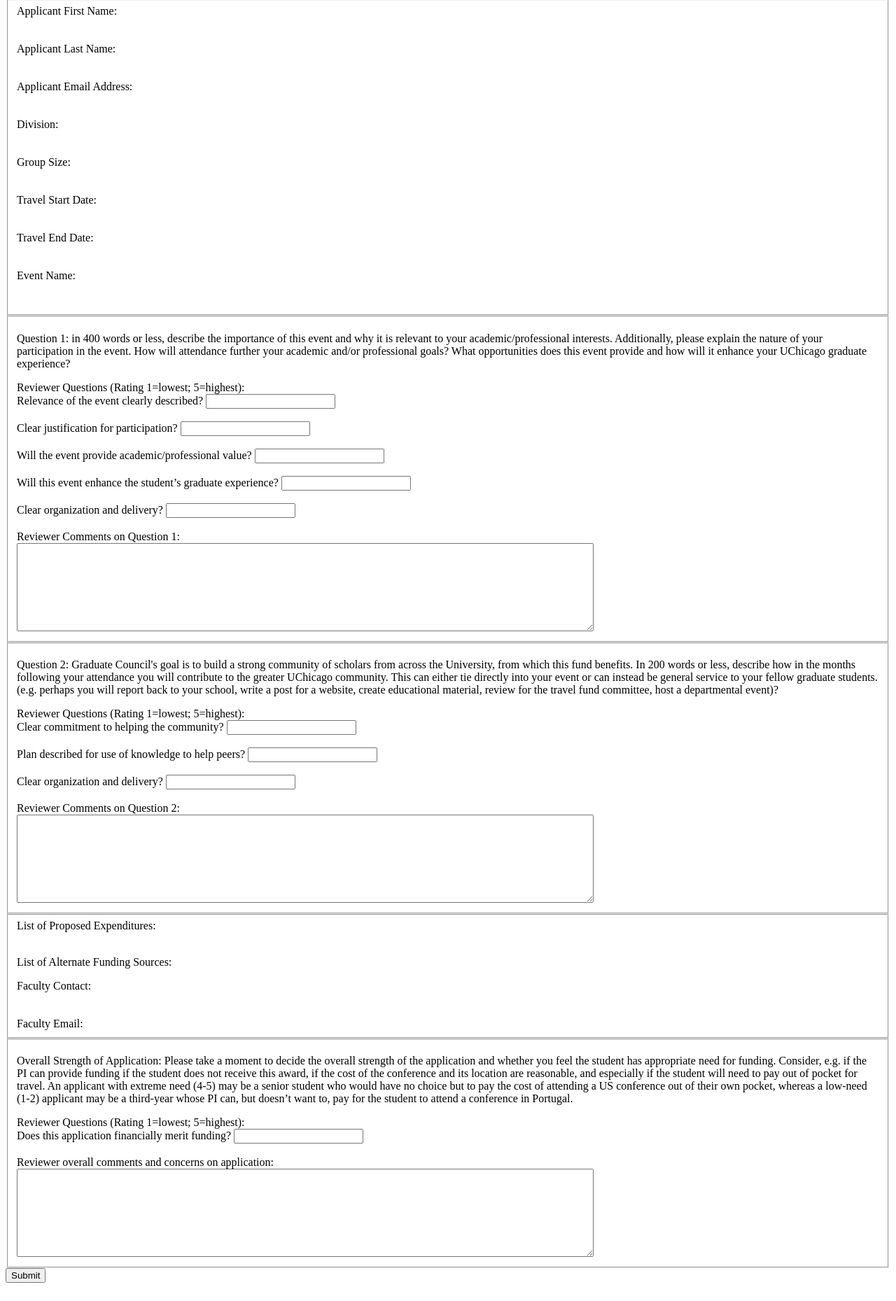
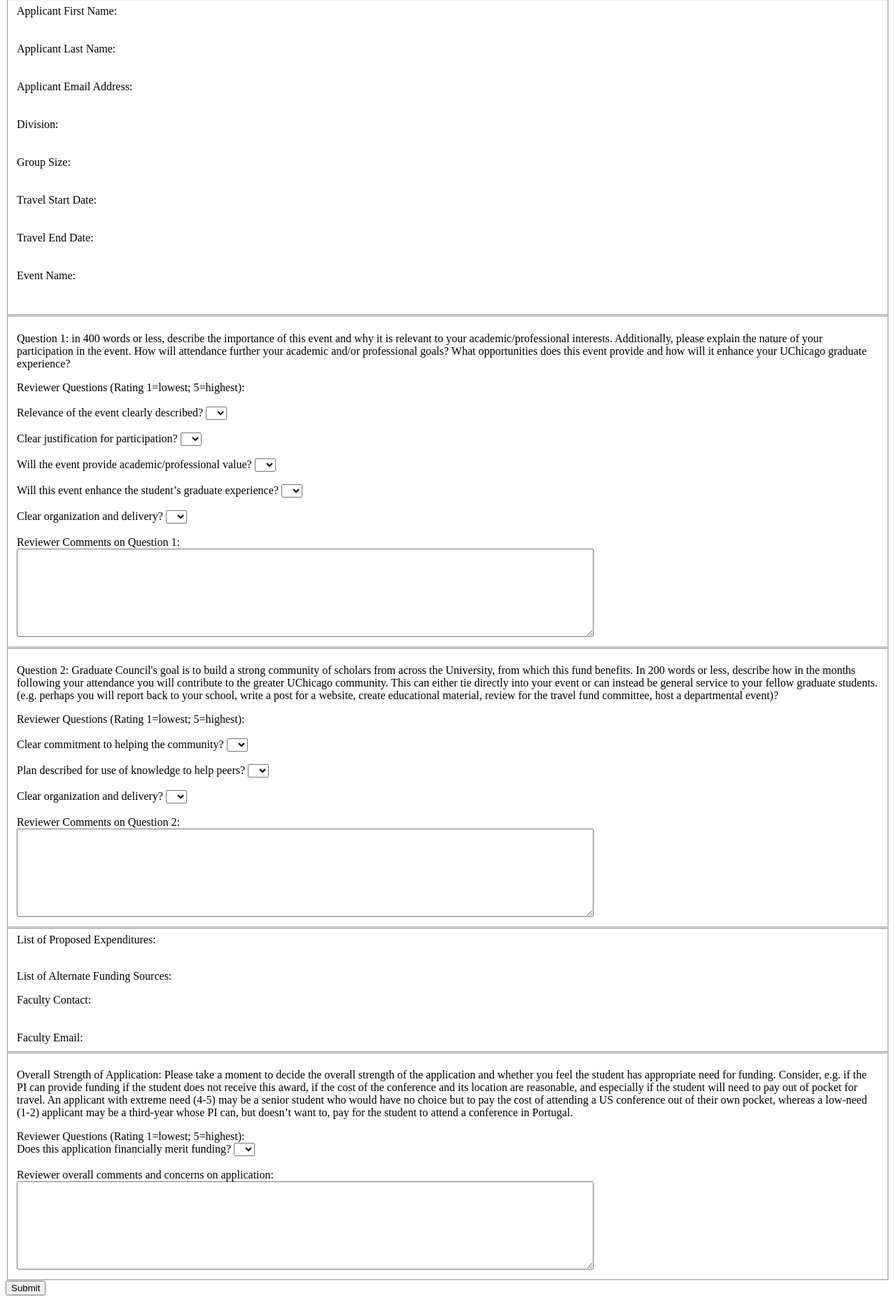
Before and after one commit to siyoungbyun/gc-travel-parser, a Flask app: template gctravelparser/templates/review_basic.html in a window 1280 px wide. Shown: the part 214-2073 px from the top of the page at 70% size. Before the commit the page ends 2047 px from the top, so only its background shows below. Run offline with Flask 2, Linux system fonts and the light colour scheme; the template is opened without the code that fills it, so the values that code supplies are empty.

Commit message:
Use dropdowns

```diff
--- a/gctravelparser/templates/review_basic.html
+++ b/gctravelparser/templates/review_basic.html
@@ -45,19 +45,60 @@
         <p>
             {{importance}}
         </p>
-        Reviewer Questions (Rating 1=lowest; 5=highest):<br>
+        Reviewer Questions (Rating 1=lowest; 5=highest):<br><br>
+
         Relevance of the event clearly described?
-        <input type="text" name="event-relevance"><br><br>
+        <select name="event-relevance">
+            <option value="">  </option>
+            <option value="5"> 5 </option>
+            <option value="4"> 4 </option>
+            <option value="3"> 3 </option>
+            <option value="2"> 2 </option>
+            <option value="1"> 1 </option>
+        </select><br><br>
+
         Clear justification for participation?
-        <input type="text" name="participation-justification"><br><br>
+        <select name="participation-justification">
+            <option value="">  </option>
+            <option value="5"> 5 </option>
+            <option value="4"> 4 </option>
+            <option value="3"> 3 </option>
+            <option value="2"> 2 </option>
+            <option value="1"> 1 </option>
+        </select><br><br>
+
         Will the event provide academic/professional value?
-        <input type="text" name="academic-value"><br><br>
+        <select name="academic-value">
+            <option value="">  </option>
+            <option value="5"> 5 </option>
+            <option value="4"> 4 </option>
+            <option value="3"> 3 </option>
+            <option value="2"> 2 </option>
+            <option value="1"> 1 </option>
+        </select><br><br>
+
         Will this event enhance the student’s graduate experience?
-        <input type="text" name="graduate-experience"><br><br>
+        <select name="graduate-experience">
+            <option value="">  </option>
+            <option value="5"> 5 </option>
+            <option value="4"> 4 </option>
+            <option value="3"> 3 </option>
+            <option value="2"> 2 </option>
+            <option value="1"> 1 </option>
+        </select><br><br>
+
         Clear organization and delivery?
-        <input type="text" name="clear-organization"><br><br>
+        <select name="importance-clear-organization">
+            <option value="">  </option>
+            <option value="5"> 5 </option>
+            <option value="4"> 4 </option>
+            <option value="3"> 3 </option>
+            <option value="2"> 2 </option>
+            <option value="1"> 1 </option>
+        </select><br><br>
+
         Reviewer Comments on Question 1:<br>
-        <textarea rows="8" cols="100" name="question-1-comments"></textarea>
+        <textarea rows="8" cols="100" name="importance-comments"></textarea>
     </fieldset>
 
     <fieldset>
@@ -70,15 +111,39 @@
         <p>
             {{contribution}}
         </p>
-        Reviewer Questions (Rating 1=lowest; 5=highest):<br>
+        Reviewer Questions (Rating 1=lowest; 5=highest):<br><br>
         Clear commitment to helping the community?
-        <input type="text" name="clear-commitment"><br><br>
+        <select name="clear-commitment">
+            <option value="">  </option>
+            <option value="5"> 5 </option>
+            <option value="4"> 4 </option>
+            <option value="3"> 3 </option>
+            <option value="2"> 2 </option>
+            <option value="1"> 1 </option>
+        </select><br><br>
+
         Plan described for use of knowledge to help peers?
-        <input type="text" name="help-peers-plan"><br><br>
+        <select name="help-peers-plan">
+            <option value="">  </option>
+            <option value="5"> 5 </option>
+            <option value="4"> 4 </option>
+            <option value="3"> 3 </option>
+            <option value="2"> 2 </option>
+            <option value="1"> 1 </option>
+        </select><br><br>
+
         Clear organization and delivery?
-        <input type="text" name="clear-organization"><br><br>
+        <select name="contribution-clear-organization">
+            <option value="">  </option>
+            <option value="5"> 5 </option>
+            <option value="4"> 4 </option>
+            <option value="3"> 3 </option>
+            <option value="2"> 2 </option>
+            <option value="1"> 1 </option>
+        </select><br><br>
+
         Reviewer Comments on Question 2:<br>
-        <textarea rows="8" cols="100" name="question-2-comments"></textarea>
+        <textarea rows="8" cols="100" name="contribution-comments"></textarea>
     </fieldset>
 
     <fieldset>
@@ -101,7 +166,15 @@
         </p>
         Reviewer Questions (Rating 1=lowest; 5=highest):<br>
         Does this application financially merit funding?
-        <input type="text" name="merit-funding"><br><br>
+        <select name="merit-funding">
+            <option value="">  </option>
+            <option value="5"> 5 </option>
+            <option value="4"> 4 </option>
+            <option value="3"> 3 </option>
+            <option value="2"> 2 </option>
+            <option value="1"> 1 </option>
+        </select><br><br>
+
         Reviewer overall comments and concerns on application:<br>
         <textarea rows="8" cols="100" name="overall-comments"></textarea>
     </fieldset>
```
